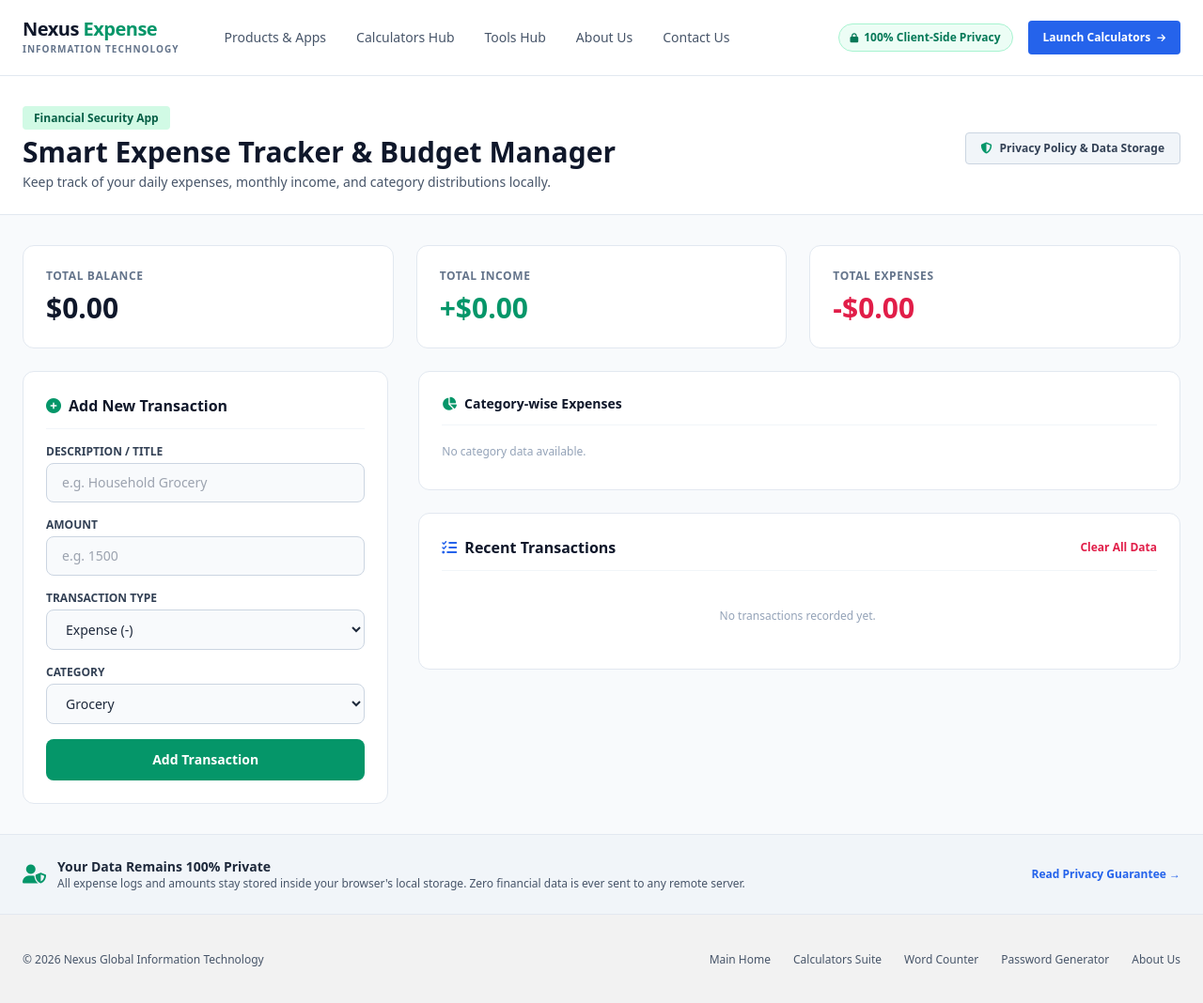
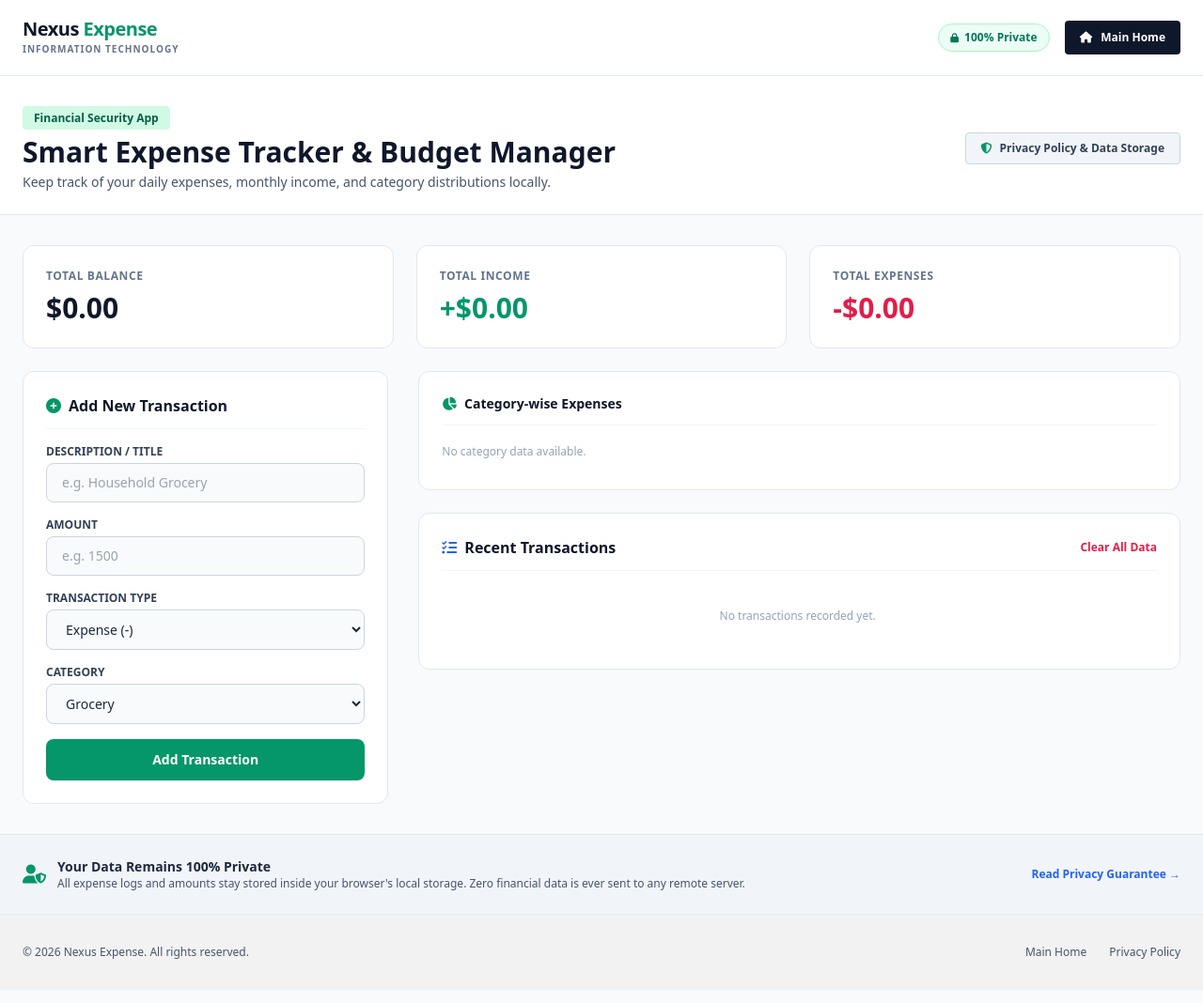
Before and after one commit to nexusglobal14/nexus-expense, a plain HTML site: page index.html in a window 1280 px wide. Shown: the whole page at 94% size. Drawn offline with nearby package versions, Linux system fonts and the light colour scheme; a web font is replaced by a local one.

Commit message:
Refactor index.html for improved structure and content
Updated HTML structure and content for Nexus Expense Tracker, including SEO tags, navigation, and app functionality.

```diff
--- a/index.html
+++ b/index.html
@@ -7,7 +7,7 @@
 
   <!-- SEO Meta Tags -->
   <meta name="description" content="Track daily expenses, manage income, and organize personal budgets securely with Nexus Expense Tracker. 100% client-side privacy.">
-  <meta name="keywords" content="Nexus Expense, expense tracker, budget calculator, local budget manager, privacy first finance tool">
+  <meta name="keywords" content="Nexus Expense, expense tracker, budget calculator, local budget manager">
   <link rel="canonical" href="https://expense.nexusglobalit.org/">
 
   <!-- Tailwind CSS CDN -->
@@ -27,10 +27,10 @@
 </head>
 <body class="bg-slate-50 text-slate-900 min-h-screen flex flex-col font-sans selection:bg-blue-600 selection:text-white">
 
-  <!-- Top Clean Corporate Navigation Bar (Matching Main Site) -->
+  <!-- Clean Minimal Header (Only Home Link) -->
   <nav class="border-b border-slate-200 bg-white fixed w-full z-50 top-0 shadow-xs">
     <div class="max-w-7xl mx-auto px-6 h-20 flex items-center justify-between">
-      <div class="flex items-center space-x-12">
+      <div class="flex items-center space-x-3">
         <a href="https://www.nexusglobalit.org/" class="flex flex-col justify-center group">
           <span class="text-xl font-bold tracking-tight text-slate-900 leading-none">
             Nexus <span class="text-emerald-600">Expense</span>
@@ -39,23 +39,14 @@
             Information Technology
           </span>
         </a>
-
-        <!-- Main Cross-Domain Navigation Links -->
-        <div class="hidden md:flex space-x-8 text-sm font-medium text-slate-600">
-          <a href="https://www.nexusglobalit.org/#ecosystem" class="hover:text-blue-600 hover:underline underline-offset-8 transition">Products & Apps</a>
-          <a href="https://calc.nexusglobalit.org/" target="_blank" class="hover:text-blue-600 hover:underline underline-offset-8 transition">Calculators Hub</a>
-          <a href="https://tools.nexusglobalit.org" target="_blank" class="hover:text-blue-600 hover:underline underline-offset-8 transition">Tools Hub</a>
-          <a href="https://www.nexusglobalit.org/#about" class="hover:text-blue-600 hover:underline underline-offset-8 transition">About Us</a>
-          <a href="https://www.nexusglobalit.org/#contact" class="hover:text-blue-600 hover:underline underline-offset-8 transition">Contact Us</a>
-        </div>
       </div>
 
       <div class="flex items-center space-x-4">
         <span class="hidden sm:inline-flex items-center text-xs font-semibold px-3 py-1.5 rounded-full bg-emerald-50 text-emerald-700 border border-emerald-200">
-          <i class="fa-solid fa-lock text-[10px] mr-1.5"></i> 100% Client-Side Privacy
+          <i class="fa-solid fa-lock text-[10px] mr-1.5"></i> 100% Private
         </span>
-        <a href="https://calc.nexusglobalit.org/" target="_blank" class="bg-blue-600 hover:bg-blue-700 text-white text-xs font-semibold px-4 py-2.5 rounded transition">
-          Launch Calculators <i class="fa-solid fa-arrow-right ml-1 text-[10px]"></i>
+        <a href="https://www.nexusglobalit.org/" class="bg-slate-900 hover:bg-slate-800 text-white text-xs font-semibold px-4 py-2.5 rounded transition">
+          <i class="fa-solid fa-house mr-1.5"></i> Main Home
         </a>
       </div>
     </div>
@@ -210,18 +201,13 @@
     </div>
   </div>
 
-  <!-- Professional Footer -->
-  <footer class="bg-[#f2f2f2] text-slate-600 text-xs py-10 px-6 border-t border-slate-200">
-    <div class="max-w-7xl mx-auto flex flex-col md:flex-row items-center justify-between gap-6">
-      <div class="flex items-center space-x-4">
-        <span>&copy; 2026 Nexus Global Information Technology</span>
-      </div>
-      <div class="flex flex-wrap gap-6 text-slate-600 font-medium">
+  <!-- Minimal Clean Footer -->
+  <footer class="bg-[#f2f2f2] text-slate-600 text-xs py-8 px-6 border-t border-slate-200">
+    <div class="max-w-7xl mx-auto flex flex-col sm:flex-row items-center justify-between gap-4">
+      <span>&copy; 2026 Nexus Expense. All rights reserved.</span>
+      <div class="flex space-x-6">
         <a href="https://www.nexusglobalit.org/" class="hover:underline">Main Home</a>
-        <a href="https://calc.nexusglobalit.org/" target="_blank" class="hover:underline">Calculators Suite</a>
-        <a href="https://tools.nexusglobalit.org/#counter" target="_blank" class="hover:underline">Word Counter</a>
-        <a href="https://tools.nexusglobalit.org/#password" target="_blank" class="hover:underline">Password Generator</a>
-        <a href="https://www.nexusglobalit.org/#about" class="hover:underline">About Us</a>
+        <button onclick="togglePrivacyModal()" class="hover:underline">Privacy Policy</button>
       </div>
     </div>
   </footer>
@@ -261,7 +247,6 @@
             categoryTotals[tx.category] += amountNum;
           }
 
-          // Render Item List
           const li = document.createElement('li');
           li.className = `flex items-center justify-between p-3 rounded-lg bg-slate-50 border border-slate-200 text-sm`;
           li.innerHTML = `
@@ -284,7 +269,6 @@
           listEl.appendChild(li);
         });
 
-        // Render Category Totals
         const categories = Object.keys(categoryTotals);
         if (categories.length === 0) {
           categoryTotalsEl.innerHTML = '<p class="text-xs text-slate-400 col-span-full py-2">No expense categories recorded yet.</p>';
@@ -342,7 +326,6 @@
       modal.classList.toggle('hidden');
     }
 
-    // Initialize UI
     updateUI();
   </script>
 </body>
```
